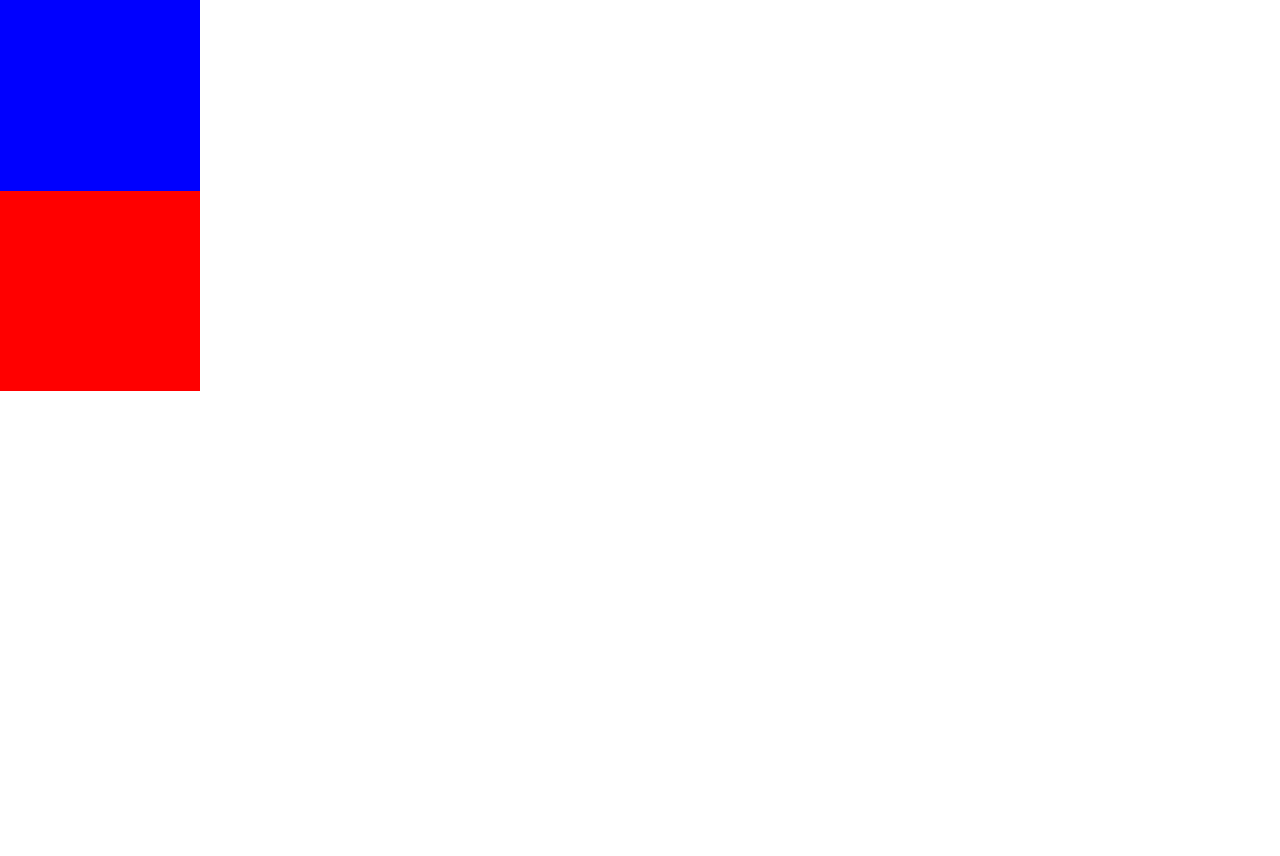
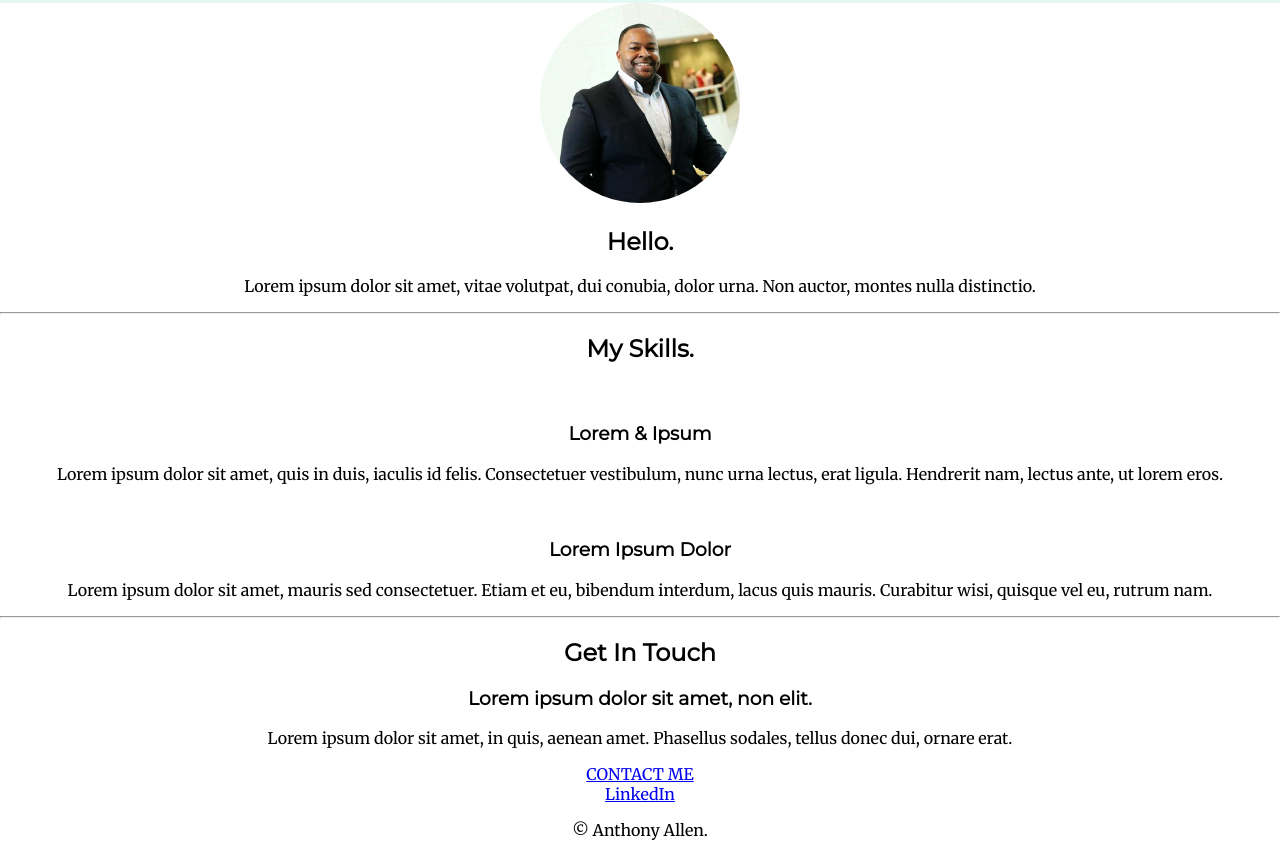
Before and after one commit to AntA585/CSS---My-Site, a plain HTML site: page index.html in a window 1280 px wide. Shown: the part 562-1418 px from the top of the page. Before the commit the page ends 953 px from the top, so only its background shows below. Drawn offline with Linux system fonts and the light colour scheme.

Commit message:
Added stage code that needs to be filled out. Updated images

```diff
--- a/css/styles.css
+++ b/css/styles.css
@@ -1,10 +1,20 @@
 body {
   margin: 0;
   text-align: center;
+  font-family: 'Merriweather', serif;
 }
 
 h1 {
   margin-top: 0;
+  font-family: 'Sacramento', cursive;
+}
+
+h2 {
+  font-family: 'Montserrat', sans-serif;
+}
+
+h3 {
+  font-family: 'Montserrat', sans-serif;
 }
 
 .top-container {
@@ -14,29 +24,28 @@ h1 {
 }
 
 .middle-container {
-  height: 200px;
-  width: 200px;
-  background-color: blue;
 }
 
-.bottom-container {
-  height: 200px;
-  width: 200px;
-  background-color: red;
-}
+.bottom-container {}
 
-.pro{
+.pro {
   text-decoration: underline;
 }
 
-.bottom-cloud{
+.bottom-cloud {
   position: absolute;
-  left:300px;
-  bottom:300px;
+  left: 300px;
+  bottom: 300px;
 }
 
-.top-cloud{
+.top-cloud {
   position: absolute;
-  right:300px;
+  right: 300px;
   top: 50px;
 }
+
+.my-picture{
+  border-radius: 100%;
+  height: 200px;
+  width: 200px;
+}
--- a/index.html
+++ b/index.html
@@ -6,6 +6,9 @@
   <title>Anthony Allen</title>
   <link rel="stylesheet" href="css/styles.css">
   <link rel="icon" href="favicon.ico">
+  <link rel="preconnect" href="https://fonts.googleapis.com">
+  <link rel="preconnect" href="https://fonts.gstatic.com" crossorigin>
+  <link href="https://fonts.googleapis.com/css2?family=Merriweather&family=Montserrat&family=Sacramento&display=swap" rel="stylesheet">
 
 </head>
 
@@ -18,11 +21,40 @@
     <img src="images/mountain.png" alt="mountain-img">
   </div>
   <div class="middle-container">
+    <div class="profile">
+      <img class="my-picture" src="images/AnthonyLinkedIn.jpeg" alt="Anthony's photo">
+      <h2>Hello.</h2>
+      <p>Lorem ipsum dolor sit amet, vitae volutpat, dui conubia, dolor urna. Non auctor, montes nulla distinctio.</p>
+    </div>
+    <hr>
+    <div class="skills">
+      <h2>My Skills.</h2>
+      <div class="skill-row">
+        <img class="" src="" alt="">
+        <h3>Lorem & Ipsum</h3>
+        <p>Lorem ipsum dolor sit amet, quis in duis, iaculis id felis. Consectetuer vestibulum, nunc urna lectus, erat ligula. Hendrerit nam, lectus ante, ut lorem eros.</p>
+      </div>
+      <div class="skill-row">
+        <img class="" src="" alt="">
+        <h3>Lorem Ipsum Dolor</h3>
+        <p>Lorem ipsum dolor sit amet, mauris sed consectetuer. Etiam et eu, bibendum interdum, lacus quis mauris. Curabitur wisi, quisque vel eu, rutrum nam.</p>
+      </div>
+    </div>
+    <hr>
+    <div class="contact-me">
+      <h2>Get In Touch</h2>
+      <h3>Lorem ipsum dolor sit amet, non elit.</h3>
+      <p>Lorem ipsum dolor sit amet, in quis, aenean amet. Phasellus sodales, tellus donec dui, ornare erat.</p>
+      <a class="btn" href="mailto:AntA585@yahoo.com">CONTACT ME</a>
+    </div>
+  </div>
 
+
+  <div class="bottom-container">
+    <a class="footer-link" href="https://www.linkedin.com/in/anthony-allen-813a5433/">LinkedIn</a>
+    <p>© Anthony Allen.</p>
   </div>
-  <div class="bottom-container">
 
-  </div>
 
 </body>
 
```
Also changed, not shown: images/AnthonyLinkedIn.jpeg (added).
